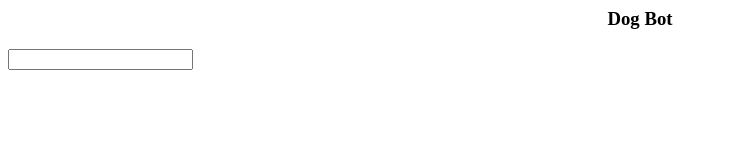
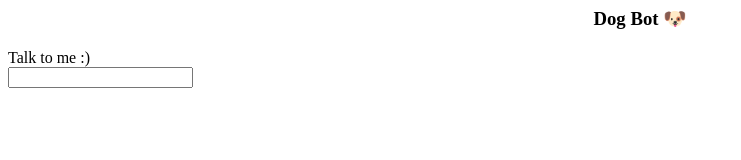
Before and after one commit to katya20/dog-bot, a plain HTML site: page index.html in a window 1280 px wide. Shown: the whole page, without its empty margins (0-741 px from the left). Drawn offline with nearby package versions, Linux system fonts and the light colour scheme.

Commit message:
Classadoo autocommit

```diff
--- a/game.js
+++ b/game.js
@@ -13,13 +13,6 @@ function parseText(text) {
   if (text === "hello") {
     gameOutput.html("Hi there!");
   }
-  else if (text.indexOf("/gif") > -1) {
-    var split = text.split("/gif ")
-    getWikiIntro(split[1], function(text) {
-      return text
-    })
-  }
-
   else if (text.indexOf("cat") > -1) {
     gameOutput.html("<img src='http://25.media.tumblr.com/tumblr_m4jkvpAPds1rv3b62o1_500.gif'>");
   }
@@ -28,6 +21,14 @@ function parseText(text) {
   } else if (text.indexOf("name") > -1){
     gameOutput.html("Dog")
   }
+  else if (text.indexOf("/gif") > -1) {
+    var split = text.split("/gif ")
+    getWikiIntro(split[1], function(text) {
+      return text
+    })
+  }
+
+
   else  {
     var responses = [
       "IDK",
--- a/index.html
+++ b/index.html
@@ -6,9 +6,11 @@
   </head>
   <body>
     <h3 id="title">
-      Dog Bot
+      Dog Bot 🐶
     </h3>
-
+    <div>
+      Talk to me :)
+    </div>
     <div>
       <input id="game-input" type="text"/>
     </div>
```
